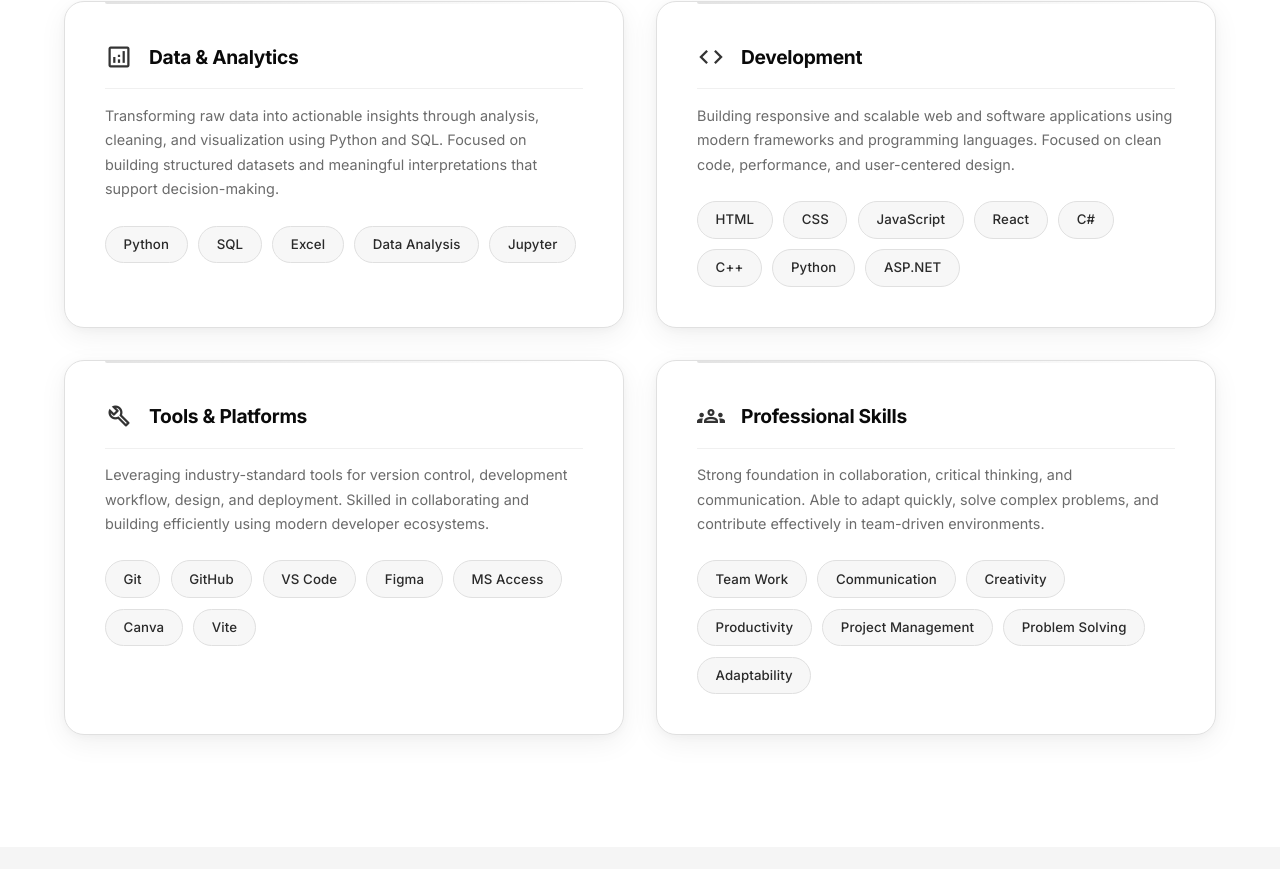
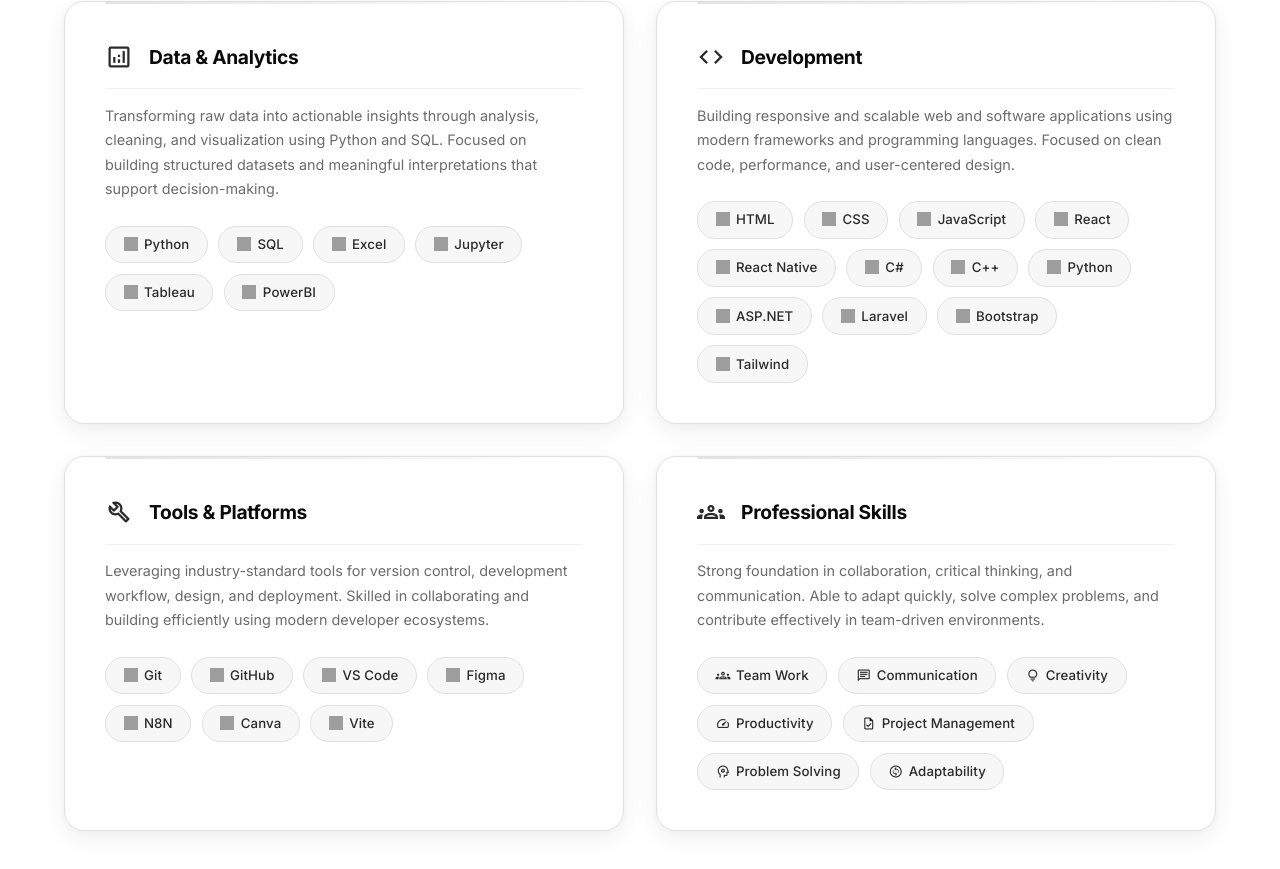
Before and after one commit to ejellana/ejellana.github.io, a React (Vite) app: page / in a window 1280 px wide. Shown: the part 1621-2490 px from the top of the page. Built offline with nearby package versions, Linux system fonts and the light colour scheme; grey boxes are pictures that could not be loaded; a web font is replaced by a local one.

Commit message:
feat: implement interactive cursor particle system on hero section

```diff
--- a/src/components/CursorParticles.jsx
+++ b/src/components/CursorParticles.jsx
@@ -1,12 +1,29 @@
-import { useEffect, useRef } from 'react';
+import { useEffect, useRef, useState } from 'react';
+
+const MOBILE_BREAKPOINT = 768;
 
 export default function CursorParticles() {
     const containerRef = useRef(null);
     const canvasRef = useRef(null);
+    const [isMobile, setIsMobile] = useState(
+        typeof window !== 'undefined' ? window.innerWidth <= MOBILE_BREAKPOINT : false
+    );
 
     useEffect(() => {
+        function checkMobile() {
+            setIsMobile(window.innerWidth <= MOBILE_BREAKPOINT);
+        }
+        checkMobile();
+        window.addEventListener('resize', checkMobile);
+        return () => window.removeEventListener('resize', checkMobile);
+    }, []);
+
+    useEffect(() => {
+        if (isMobile) return;
+
         const container = containerRef.current;
-        const sectionEl = container.parentElement; // the <section> this is mounted inside
+        if (!container) return;
+        const sectionEl = container.parentElement;
         const canvas = canvasRef.current;
         const ctx = canvas.getContext('2d');
 
@@ -46,9 +63,14 @@
                 this.size = Math.random() * 0.8 + 1.1;
                 this.angle = Math.random() * Math.PI * 2;
                 this.radius = Math.random() * 3.5 + 1.5;
-                this.speed = (Math.random() - 0.5) * 0.008;
-                this.vx = (Math.random() - 0.5) * 0.3;
-                this.vy = (Math.random() - 0.5) * 0.3;
+
+                // SLOWER ORBIT
+                this.speed = (Math.random() - 0.5) * 0.0012;
+
+                // Much gentler initial velocity
+                this.vx = (Math.random() - 0.5) * 0.12;
+                this.vy = (Math.random() - 0.5) * 0.12;
+
                 this.life = 1;
                 this.decay = Math.random() * 0.006 + 0.004;
                 this.color = colors[Math.floor(Math.random() * colors.length)];
@@ -61,14 +83,16 @@
                 const targetX = this.baseX + orbitX;
                 const targetY = this.baseY + orbitY;
 
-                this.vx += (targetX - this.x) * 0.009;
-                this.vy += (targetY - this.y) * 0.009;
+                // Much gentler pull to orbit
+                this.vx += (targetX - this.x) * 0.0018;
+                this.vy += (targetY - this.y) * 0.0018;
 
+                // Mouse interaction (also softened)
                 const dx = this.x - mouse.x;
                 const dy = this.y - mouse.y;
                 const dist = Math.hypot(dx, dy);
                 if (mouse.active && dist < 420 && dist > 8) {
-                    const force = ((420 - dist) / 420) * 1.6;
+                    const force = ((420 - dist) / 420) * 0.28; // reduced force
                     this.vx += (dx / dist) * force;
                     this.vy += (dy / dist) * force;
                 }
@@ -76,8 +100,10 @@
                 this.x += this.vx;
                 this.y += this.vy;
 
-                this.vx *= 0.955;
-                this.vy *= 0.955;
+                // Stronger damping = slower, calmer movement
+                this.vx *= 0.925;
+                this.vy *= 0.925;
+
                 this.life -= this.decay;
             }
 
@@ -111,11 +137,10 @@
 
         function spawnAroundMouse() {
             if (!mouse.active) return;
-            // spawn 2 per frame, distributed evenly around a wide ring
             for (let i = 0; i < 2; i++) {
                 const angle = Math.random() * Math.PI * 2;
                 const minRadius = 160;
-                const maxRadius = 420; // wider spread than before
+                const maxRadius = 420;
                 const radius = minRadius + Math.random() * (maxRadius - minRadius);
                 const x = mouse.x + Math.cos(angle) * radius;
                 const y = mouse.y + Math.sin(angle) * radius;
@@ -155,7 +180,9 @@
             sectionEl.removeEventListener('mouseleave', handleMouseLeave);
             cancelAnimationFrame(animationId);
         };
-    }, []);
+    }, [isMobile]);
+
+    if (isMobile) return null;
 
     return (
         <div ref={containerRef} className="cursor-particles-wrap">
--- a/src/index.css
+++ b/src/index.css
@@ -38,6 +38,12 @@
 .hero .container {
   position: relative;
   z-index: 2;
+}
+
+@media (max-width: 768px) {
+  .cursor-particles-wrap {
+    display: none;
+  }
 }
 
 /* ── rotating role ───────────────────────────────── */
@@ -336,9 +342,14 @@
 }
 
 .bento-card__icon {
-  font-size: 1.75rem;
-  line-height: 1;
-  color: #333;
+  color: #2a2a2a;
+  font-size: 28px;
+}
+
+/* Make sure soft skill icons look good */
+.chip .material-symbols-outlined {
+  margin-right: 0.4rem;
+  vertical-align: -3px;
 }
 
 .bento-card__title {
@@ -361,6 +372,16 @@
   display: flex;
   flex-wrap: wrap;
   gap: 0.65rem;
+}
+
+.chip-icon {
+  width: 14px;
+  height: 14px;
+  margin-right: 0.4rem;
+  vertical-align: -2px;
+  flex-shrink: 0;
+  display: inline-block;
+  /* helps prevent layout shift */
 }
 
 .chip {
--- a/src/pages/Home.jsx
+++ b/src/pages/Home.jsx
@@ -87,6 +87,62 @@
   }
 ];
 
+// Maps skill chip text → Simple Icons slug (https://simpleicons.org)
+// Maps skill chip text → Icon source
+const skillIcons = {
+  Python: 'python',
+  SQL: 'mysql',
+  Excel: 'microsoftexcel',
+  Jupyter: 'jupyter',
+  HTML: 'html5',
+  CSS: 'css3',
+  JavaScript: 'javascript',
+  React: 'react',
+  'C#': 'csharp',
+  'C++': 'cplusplus',
+  'ASP.NET': 'dotnet',
+  Git: 'git',
+  GitHub: 'github',
+  'VS Code': 'visualstudiocode',
+  Figma: 'figma',
+  'MS Access': 'microsoftaccess',
+  Canva: 'canva',
+  Vite: 'vite',
+  Tableau: 'tableau',
+  PowerBI: 'powerbi',
+  'React Native': 'react',
+  Laravel: 'laravel',
+  Bootstrap: 'bootstrap',
+  Tailwind: 'tailwindcss',
+  N8N: 'n8n',
+};
+
+function SkillIcon({ skill }) {
+  const slug = skillIcons[skill];
+  if (!slug) return null;
+
+  return (
+    <img
+      src={`https://cdn.simpleicons.org/${slug}`}
+      alt={`${skill} icon`}
+      className="chip-icon"
+      loading="lazy"
+      onError={(e) => {
+        const img = e.currentTarget;
+        // Prevent multiple error triggers
+        if (img.dataset.triedFallback) {
+          img.style.display = 'none';
+          return;
+        }
+        img.dataset.triedFallback = 'true';
+
+        // Try alternative CDN
+        img.src = `https://cdn.jsdelivr.net/npm/simple-icons@v12/icons/${slug}.svg`;
+      }}
+    />
+  );
+}
+
 export default function Home() {
   return (
     <div id="home">
@@ -152,9 +208,7 @@
             {/* Data & Analytics */}
             <div className="bento-card bento-card--analytics">
               <div className="bento-card__header">
-                <span className="material-symbols-outlined bento-card__icon">
-                  analytics
-                </span>
+                <span className="material-symbols-outlined bento-card__icon">analytics</span>
                 <h3 className="bento-card__title">Data &amp; Analytics</h3>
               </div>
 
@@ -163,8 +217,11 @@
               </p>
 
               <div className="skill-chips">
-                {['Python', 'SQL', 'Excel', 'Data Analysis', 'Jupyter'].map(skill => (
-                  <span key={skill} className="chip">{skill}</span>
+                {['Python', 'SQL', 'Excel', 'Jupyter', 'Tableau', 'PowerBI'].map(skill => (
+                  <span key={skill} className="chip">
+                    <SkillIcon skill={skill} />
+                    {skill}
+                  </span>
                 ))}
               </div>
             </div>
@@ -172,9 +229,7 @@
             {/* Development */}
             <div className="bento-card bento-card--dev">
               <div className="bento-card__header">
-                <span className="material-symbols-outlined bento-card__icon">
-                  code
-                </span>
+                <span className="material-symbols-outlined bento-card__icon">code</span>
                 <h3 className="bento-card__title">Development</h3>
               </div>
 
@@ -183,8 +238,11 @@
               </p>
 
               <div className="skill-chips">
-                {['HTML', 'CSS', 'JavaScript', 'React', 'C#', 'C++', 'Python', 'ASP.NET'].map(skill => (
-                  <span key={skill} className="chip">{skill}</span>
+                {['HTML', 'CSS', 'JavaScript', 'React', 'React Native', 'C#', 'C++', 'Python', 'ASP.NET', 'Laravel', 'Bootstrap', 'Tailwind'].map(skill => (
+                  <span key={skill} className="chip">
+                    <SkillIcon skill={skill} />
+                    {skill}
+                  </span>
                 ))}
               </div>
             </div>
@@ -192,9 +250,7 @@
             {/* Tools & Platforms */}
             <div className="bento-card bento-card--tools">
               <div className="bento-card__header">
-                <span className="material-symbols-outlined bento-card__icon">
-                  build
-                </span>
+                <span className="material-symbols-outlined bento-card__icon">build</span>
                 <h3 className="bento-card__title">Tools &amp; Platforms</h3>
               </div>
 
@@ -203,8 +259,11 @@
               </p>
 
               <div className="skill-chips">
-                {['Git', 'GitHub', 'VS Code', 'Figma', 'MS Access', 'Canva', 'Vite'].map(skill => (
-                  <span key={skill} className="chip">{skill}</span>
+                {['Git', 'GitHub', 'VS Code', 'Figma', 'N8N', 'Canva', 'Vite'].map(skill => (
+                  <span key={skill} className="chip">
+                    <SkillIcon skill={skill} />
+                    {skill}
+                  </span>
                 ))}
               </div>
             </div>
@@ -212,9 +271,7 @@
             {/* Professional Skills */}
             <div className="bento-card bento-card--professional">
               <div className="bento-card__header">
-                <span className="material-symbols-outlined bento-card__icon">
-                  groups
-                </span>
+                <span className="material-symbols-outlined bento-card__icon">groups</span>
                 <h3 className="bento-card__title">Professional Skills</h3>
               </div>
 
@@ -223,12 +280,24 @@
               </p>
 
               <div className="skill-chips">
-                {['Team Work', 'Communication', 'Creativity', 'Productivity', 'Project Management', 'Problem Solving', 'Adaptability'].map(skill => (
-                  <span key={skill} className="chip">{skill}</span>
+                {[
+                  { name: 'Team Work', icon: 'groups' },
+                  { name: 'Communication', icon: 'chat' },
+                  { name: 'Creativity', icon: 'lightbulb' },
+                  { name: 'Productivity', icon: 'speed' },
+                  { name: 'Project Management', icon: 'task' },
+                  { name: 'Problem Solving', icon: 'psychology' },
+                  { name: 'Adaptability', icon: 'change_circle' },
+                ].map(skill => (
+                  <span key={skill.name} className="chip">
+                    <span className="material-symbols-outlined chip-icon" style={{ color: '#2a2a2a', fontSize: '15px' }}>
+                      {skill.icon}
+                    </span>
+                    {skill.name}
+                  </span>
                 ))}
               </div>
             </div>
-
           </div>
         </div>
       </section>
```
